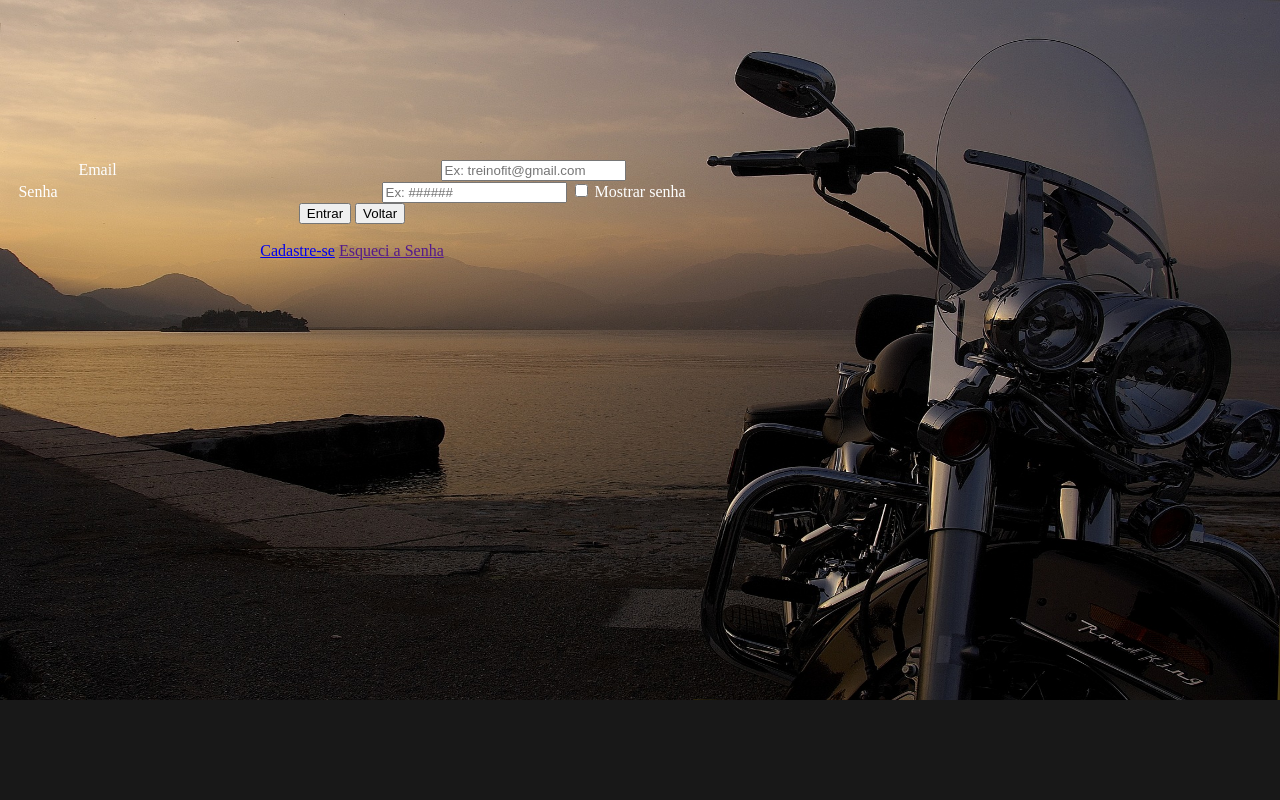
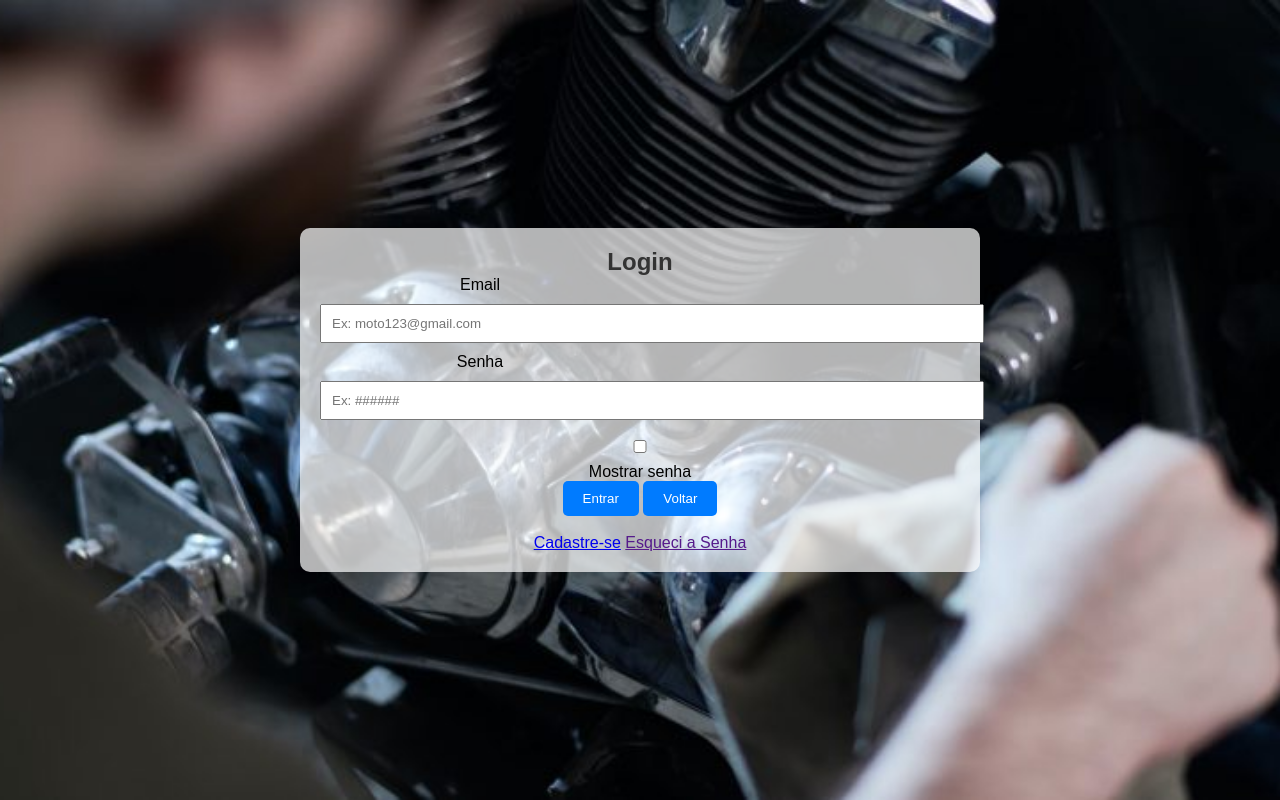
Before and after one commit to samgs18/Projeto-Individual---ADS, a plain HTML site: page Site/telaLogin/index.html in a window 1280 px wide. Drawn offline with Linux system fonts and the light colour scheme; files that its build step writes are made by us from their sources.

```diff
--- a/Site/telaLogin/index.html
+++ b/Site/telaLogin/index.html
@@ -1,74 +1,36 @@
 <!DOCTYPE html>
-<html lang="en">
+<html>
 
 <head>
-    <meta charset="UTF-8">
-    <meta name="viewport" content="width=device-width, initial-scale=1.0">
-    <link rel="icon" href="../landingPage/imagens/logo_moto.png" type="image/png">
-    <title>Sam's BikeMotors</title>
+    <title>Tela de Login</title>
     <link rel="stylesheet" href="style.css">
-
 </head>
 
 <body>
-
-    <div class="banner">
-        <img src="./imagens/moto_banner.jpg" alt="banner" class="banner-img">
-        <div class="banner-content">
+    <div class="login-container">
+        <h2>Login</h2>
         <span style="margin-right: 320px;">Email</span>
-                    <input type="text" id="inp_login" placeholder="Ex: treinofit@gmail.com">
+        <input type="text" id="inp_login" placeholder="Ex: moto123@gmail.com">
         <span style="margin-right: 320px;">Senha</span>
         <input type="password" id="inp_senha" placeholder="Ex: ######">
         <input class="inpMostrarSenha" type="checkbox" onclick="mostrarSenha()">
-                    <span class="spanMostrarSenha">Mostrar senha</span>
-            <div style="flex-direction: row; margin-left: auto; margin-right: auto;">
-                <button class="botao" onclick="login()">
-                    Entrar
-                </button>
-                <a href="../Landing Page/index.html">
+        <span class="spanMostrarSenha">Mostrar senha</span><br>
+        <a href="../landingPage/index.html">
+            <button onclick="login()">Entrar</button></a>
+        <a href="../landingPage/index.html">
             <button class="botao">
                 Voltar
             </button>
         </a><br><br>
-                <a class="apoio" href="../Dados do cliente/index_cliente.html">Cadastre-se</a>
+        <a class="apoio" href="../telaCadastro/index.html">Cadastre-se</a>
         <a class="apoio" href="">Esqueci a Senha</a>
     </div>
-        </div>
-    </div>
-
-    <!-- <div class="container">
-        <img src="../landingPage/imagens/moto_banner.jpg" style="opacity: 0.1; width: 100%;" alt="">
-        <img class="logo" src="../landingPage/imagens/logo_moto.png" alt="">
-        <h1>Login</h1>
-        <div class="cadastro">
-            <div class="input-cliente">
-                <span style="margin-right: 320px;">Email</span>
-                <input type="text" id="inp_login" placeholder="Ex: treinofit@gmail.com">
-                <span style="margin-right: 320px;">Senha</span>
-                <input type="password" id="inp_senha" placeholder="Ex: ######">
-                <input class="inpMostrarSenha" type="checkbox" onclick="mostrarSenha()">
-                <span class="spanMostrarSenha">Mostrar senha</span>
-            </div>
-        </div>
-        <div style="flex-direction: row; margin-left: auto; margin-right: auto;">
-            <button class="botao" onclick="login()">
-                Entrar
-            </button>
-            <a href="../Landing Page/index.html">
-                <button class="botao">
-                    Voltar
-                </button>
-            </a><br><br>
-            <a class="apoio" href="../Dados do cliente/index_cliente.html">Cadastre-se</a>
-            <a class="apoio" href="">Esqueci a Senha</a>
-        </div>
-    </div>
-    </div> -->
-</body>
-
-</html>
 
     <script>
+        function login() {
+            alert("Login realizado com sucesso!"); // Substitua pelo seu código de autenticação
+            href = "../landingPage/index.html";
+        }
         function mostrarSenha() {
             var olho = document.getElementById("inp_senha");
             if (olho.type == "password") {
@@ -79,3 +41,6 @@
             }
         }
     </script>
+</body>
+
+</html>
--- /dev/null
+++ b/Site/telaLogin/style.css
@@ -0,0 +1,40 @@
+body {
+  background-image: url('imagens/motor_modelos.jpeg'); /* Substitua 'caminho_para_sua_imagem.jpg' pelo caminho real da sua imagem */
+  background-size: cover;
+  background-position: center;
+  font-family: Arial, sans-serif;
+  margin: 0;
+  padding: 0;
+  height: 100vh;
+  display: flex;
+  justify-content: center;
+  align-items: center;
+}
+
+.login-container {
+  width: 50%;
+  background-color: rgba(255, 255, 255, 0.7);
+  padding: 20px;
+  border-radius: 10px;
+  text-align: center;
+}
+
+.login-container h2 {
+  margin: 0;
+  color: #333;
+}
+
+.login-container input {
+  width: 100%;
+  padding: 10px;
+  margin: 10px 0;
+}
+
+.login-container button {
+  background-color: #007BFF;
+  color: #fff;
+  border: none;
+  padding: 10px 20px;
+  border-radius: 5px;
+  cursor: pointer;
+}
--- a/Site/telaLogin/syle.css
+++ /dev/null
@@ -1,133 +0,0 @@
-body {
-    margin: 0;
-  }
-
-  .banner {
-    text-align: center;
-}
-
-.banner img {
-    width: 100%;
-    height: auto;
-    max-height: 700px;
-    background-size: cover;
-    height: 100vh;
-}
-
-.banner-content {
-    position: absolute;
-    top: 20%;
-    right: 45%;
-    color: #fff;
-    text-align: center;
-}
-
-  .esquerda {
-    background-color: black;
-    width: 40vw;
-    height: 100vh;
-  }
-
-  .esquerda img {
-    width: 30vw;
-    height: 60vh;
-    margin-left: 2.5vw;
-    margin-right: 2.5vw;
-    margin-top: 17.5vh;
-  }
-
-  h1 {
-    margin-left: auto;
-    margin-right: auto;
-    font-family: 'raleway';
-  }
-  span {
-    font-family: 'raleway';
-  }
-  a {
-    text-decoration: none;
-  }
-  .direito {
-    display: flex;
-    flex-direction: column;
-    background-color: #ffffff;
-    width: 100%;
-    height: 100vh;
-  }
-
-  .logo {
-    margin-top: 10%;
-    margin-left: auto;
-    margin-right: auto;
-    max-width: 70px;
-    max-height: 100px;
-    height: 100vh;
-  }
-
-  .input-cliente {
-    align-items: center;
-    display: flex;
-    flex-direction: row;
-    width: auto;
-  }
-  .input-cliente {
-    margin-left: 0%;
-  }
-  input {
-    font-family: 'raleway';
-    padding: 0.3rem 5px;
-    background-color: rgb(224, 224, 224);
-    width: 357px;
-    border-radius: 5px;
-    padding: 1rem 0.5rem;
-    margin-bottom: 2.5rem;
-    flex-direction: column;
-  }
-
-  .desing {
-    flex-direction: row;
-  }
-
-  .botao {
-    cursor: pointer;
-    font-weight: bold;
-    background-color: #ffbc59;
-    width: 100px;
-    margin-left: 5px;
-    margin-right: 5px;
-    height: 30px;
-    border-radius: 10px;
-    transition: background-color 0.3s ease;
-    font-family: 'raleway';
-  }
-
-  .botao:hover {
-    background-color: #ff9900;
-  }
-
-  .apoio {
-    margin: 5%;
-    display: flex;
-    justify-content: center;
-    color: rgb(38, 0, 176);
-    font-family: 'raleway';
-    font-size: 14px;
-  }
-
-  .lnr-eye {
-    position: absolute;
-    margin-left: 20%;
-    margin-top: 11%;
-    cursor: pointer;
-  }
-
-  .inpMostrarSenha{
-    margin-right: 35%;
-    margin-top: -3%;
-  }
-
-  .spanMostrarSenha{
-    margin-right: 20%;
-    margin-top: -5.9%;
-    margin-bottom: 5%;
-  }
```
Also changed, not shown: Site/telaCadastro/index.html (added, +72 -0 lines). Lines whose indentation alone changed are shown as unchanged.
